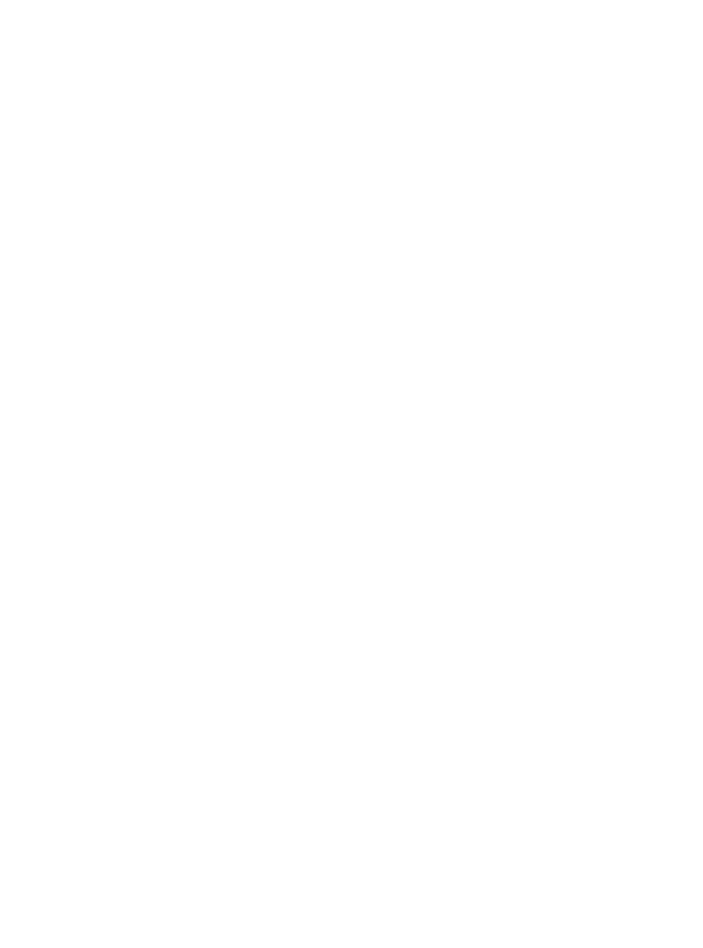
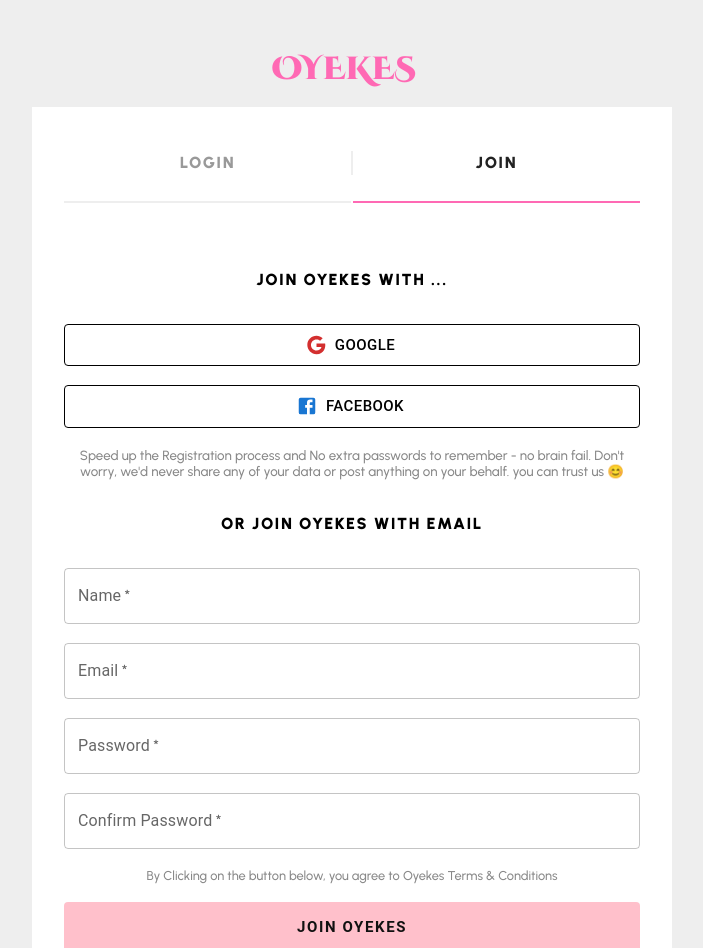
Before and after one commit to FavourAkpasi/oyekes, a React (Vite) app: page /signup in a window 1280 px wide. Before the commit this address had no page. Shown: the top 948 px of the page, without its empty margins (288-991 px from the left). Before the commit the page ends 800 px from the top, so only its background shows below. Built offline with nearby package versions, Linux system fonts and the light colour scheme; a web font is replaced by a local one.

Commit message:
add signin, signup pages

```diff
--- a/src/App.tsx
+++ b/src/App.tsx
@@ -1,6 +1,8 @@
 import "./App.css";
 import { Routes, Route, BrowserRouter } from "react-router-dom";
 import Home from "./pages/Home/Home";
+import SignIn from "./pages/SignIn/Signin";
+import SignUp from "./pages/SignUp/SignUp";
 
 function App() {
   return (
@@ -13,9 +15,9 @@
       <Route path="fabricproducts" element={<FabricsProducts />} />
       <Route path="straighthair" element={<StraightHair />} />
       <Route path="braidedhair" element={<BraidedHair />} />
-      <Route path="productDetails" element={<ProductDetails />} />
-      <Route path="Login" element={<Login />} />
-      <Route path="signup" element={<SignUp />} /> */}
+      <Route path="productDetails" element={<ProductDetails />} /> */}
+        <Route path="signin" element={<SignIn />} />
+        <Route path="signup" element={<SignUp />} />
       </Routes>
     </BrowserRouter>
   );
--- /dev/null
+++ b/src/pages/SignIn/SignIn.css
@@ -0,0 +1,69 @@
+.auth {
+  text-align: center;
+  background-color: #eee;
+  width: 100vw;
+  padding: 3rem 0;
+}
+
+.auth-container {
+  width: 50%;
+  margin: 1rem auto;
+  background-color: #fff;
+  padding: 1rem 2rem;
+}
+
+.auth-container-box {
+  display: flex;
+  justify-content: center;
+  align-items: center;
+  margin-bottom: 2rem;
+}
+
+.auth-option {
+  flex: 1;
+  height: 5rem;
+  display: flex;
+  align-items: center;
+  justify-content: center;
+  text-align: center;
+  border-bottom: 0.15rem solid #eee;
+  font-weight: bold;
+  color: #999;
+}
+
+.auth-option span {
+  cursor: pointer;
+  letter-spacing: 0.1rem;
+}
+
+.login {
+  color: #222;
+  border-bottom: 0.15rem solid hotpink;
+}
+
+.vertical-line {
+  border-left: 0.15rem solid #eee;
+  height: 1.5rem;
+}
+
+.auth form {
+  display: flex;
+  flex-direction: column;
+  justify-content: space-between;
+  margin: 2rem 0;
+}
+.forgot-password {
+  color: #777;
+}
+.other-option {
+  letter-spacing: 0.1rem;
+  font-weight: bold;
+  margin: 1rem 0;
+}
+
+@media only screen and (max-width: 600px) {
+  .auth-container {
+    width: 80%;
+    padding: 1rem;
+  }
+}
--- /dev/null
+++ b/src/pages/SignIn/SignIn.tsx
@@ -0,0 +1,76 @@
+import { Facebook, Google } from "@mui/icons-material";
+import { Button, TextField } from "@mui/material";
+import React from "react";
+import "./SignIn.css";
+import Footer from "../../components/Footer/Footer";
+import Socials from "../../components/Socials/Socials";
+import { useNavigate } from "react-router-dom";
+
+const SignIn = () => {
+  const navigate = useNavigate();
+  return (
+    <>
+      <section className="auth">
+        <div className="logo" onClick={() => navigate("/")}>
+          OYEKES
+        </div>
+        <div className="auth-container">
+          <div className="auth-container-box">
+            <div className="auth-option login">
+              <span onClick={() => navigate("/signin")}>LOGIN</span>
+            </div>
+            <div className="vertical-line"></div>
+            <div className="auth-option">
+              <span onClick={() => navigate("/signup")}>JOIN</span>
+            </div>
+          </div>
+          <form action="">
+            <TextField required id="outlined-required" label="Email" />
+            <br />
+            <TextField required id="outlined-required" label="Password" />
+            <br />
+            <Button
+              sx={{
+                padding: "0.8rem",
+                fontWeight: "bold",
+                color: "#111",
+                backgroundColor: "pink",
+                letterSpacing: "0.1rem",
+              }}
+              color="inherit"
+              size="large"
+            >
+              LOGIN
+            </Button>
+            <br />
+            <span className="forgot-password">forgot password?</span>
+            <br />
+            <span className="other-option"> OR LOGIN WITH </span>
+            <br />
+            <Button
+              variant="outlined"
+              startIcon={<Google color="error" />}
+              color="inherit"
+              size="large"
+            >
+              GOOGLE
+            </Button>
+            <br />
+            <Button
+              variant="outlined"
+              startIcon={<Facebook color="primary" />}
+              color="inherit"
+              size="large"
+            >
+              FACEBOOK
+            </Button>
+          </form>
+        </div>
+      </section>
+      <Socials />
+      <Footer />
+    </>
+  );
+};
+
+export default SignIn;
--- /dev/null
+++ b/src/pages/SignUp/SignUp.css
@@ -0,0 +1,14 @@
+.sign-up {
+  color: #222;
+  border-bottom: 0.15rem solid hotpink;
+}
+
+.other-option-text {
+  font-size: smaller;
+  color: #888;
+}
+
+.terms-conditions {
+  font-size: 0.8rem;
+  color: #888;
+}
--- /dev/null
+++ b/src/pages/SignUp/SignUp.tsx
@@ -0,0 +1,107 @@
+import { Facebook, Google } from "@mui/icons-material";
+import { Button, TextField } from "@mui/material";
+import React from "react";
+import "./SignUp.css";
+import Footer from "../../components/Footer/Footer";
+import Socials from "../../components/Socials/Socials";
+import { useNavigate } from "react-router-dom";
+
+const SignUp = () => {
+  const navigate = useNavigate();
+  return (
+    <>
+      <section className="auth">
+        <div className="logo" onClick={() => navigate("/")}>
+          OYEKES
+        </div>
+        <div className="auth-container">
+          <div className="auth-container-box">
+            <div className="auth-option">
+              <span onClick={() => navigate("/signin")}>LOGIN</span>
+            </div>
+            <div className="vertical-line"></div>
+            <div className="auth-option sign-up">
+              <span onClick={() => navigate("/signup")}>JOIN</span>
+            </div>
+          </div>
+
+          <form action="">
+            <br />
+            <span className="other-option"> JOIN OYEKES WITH ... </span>
+            <br />
+            <Button
+              variant="outlined"
+              startIcon={<Google color="error" />}
+              color="inherit"
+              size="large"
+            >
+              GOOGLE
+            </Button>
+            <br />
+            <Button
+              variant="outlined"
+              startIcon={<Facebook color="primary" />}
+              color="inherit"
+              size="large"
+            >
+              FACEBOOK
+            </Button>
+            <br />
+            <span className="other-option-text">
+              Speed up the Registration process and No extra passwords to
+              remember - no brain fail. Don't worry, we'd never share any of
+              your data or post anything on your behalf. you can trust us 😊
+            </span>
+            <br />
+            <span className="other-option"> OR JOIN OYEKES WITH EMAIL</span>
+            <br />
+
+            <TextField required id="outlined-required" label="Name" />
+            <br />
+            <TextField required id="outlined-required" label="Email" />
+            <br />
+            <TextField required id="outlined-required" label="Password" />
+            <br />
+            <TextField
+              required
+              id="outlined-required"
+              label="Confirm Password"
+            />
+            <br />
+            <span className="terms-conditions">
+              By Clicking on the button below, you agree to{" "}
+              <span className="terms" onClick={() => navigate("/Terms")}>
+                Oyekes Terms & Conditions
+              </span>
+            </span>
+            <br />
+            <Button
+              sx={{
+                padding: "0.8rem",
+                fontWeight: "bold",
+                color: "#111",
+                backgroundColor: "pink",
+                letterSpacing: "0.1rem",
+              }}
+              color="inherit"
+              size="large"
+            >
+              JOIN OYEKES
+            </Button>
+            <br />
+            <span
+              className="forgot-password "
+              onClick={() => navigate("/signin")}
+            >
+              already have an Account?
+            </span>
+          </form>
+        </div>
+      </section>
+      <Socials />
+      <Footer />
+    </>
+  );
+};
+
+export default SignUp;
```
